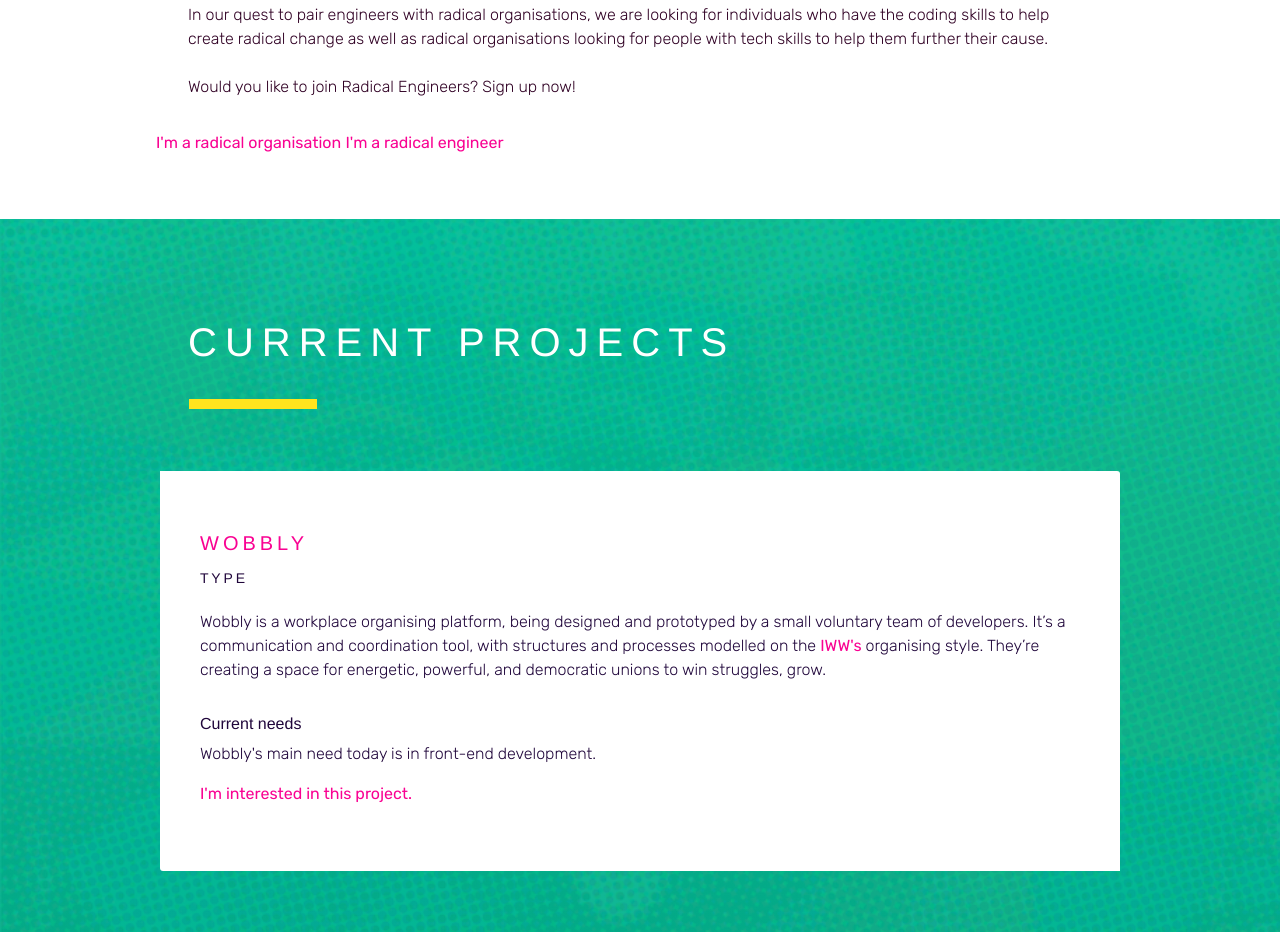
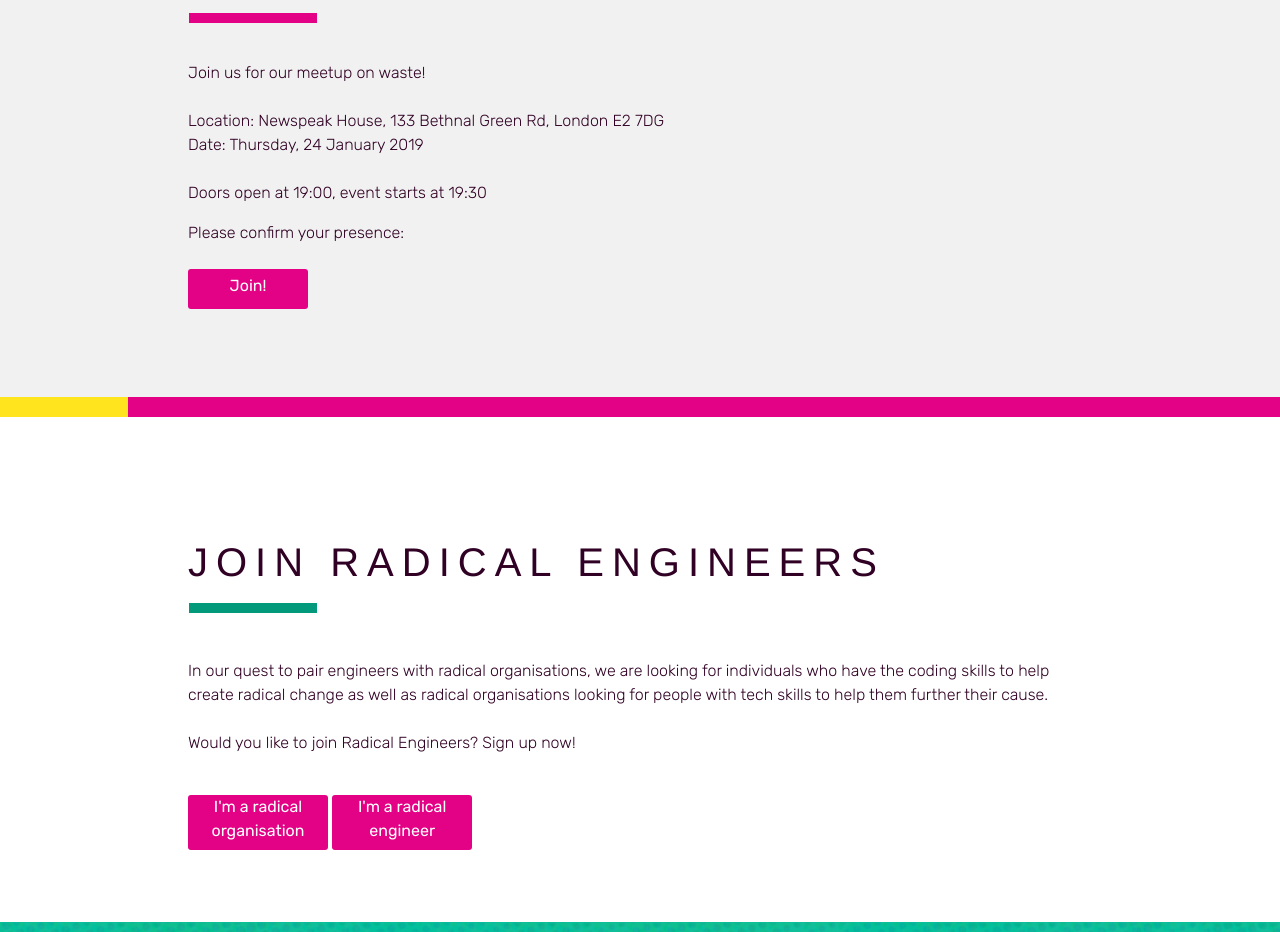
Before and after one commit to radicalengineers/website, a plain HTML site: page current_future_projects.html in a window 1280 px wide. Shown: the part 819-1751 px from the top of the page. Drawn offline with Linux system fonts and the light colour scheme.

Commit message:
updated links, buttons and general information

```diff
--- /dev/null
+++ b/css/button.css
@@ -0,0 +1,45 @@
+/*button2 {
+  background-color: #E30285;
+  height: 40px;
+  width: 120px;
+  border-radius: 3px;
+  border:none;
+  color: white;
+  font-weight: 400;
+}
+
+button2.large {
+  width: 320px;
+}
+
+button2 a {
+  color: white;
+}
+
+button2 a:hover {
+  color: rgba(249, 2, 146, 1.0);
+}*/
+
+.button2 {
+  background-color: #E30285;
+  height: 55px;
+  width: 140px;
+  border-radius: 3px;
+  border:none;
+  color: white;
+  font-weight: 400;
+  text-align: center;
+  display: inline-block;
+}
+
+.button2.large {
+  width: 320px;
+}
+
+.button2 a {
+  color: white;
+}
+
+.button2 a:hover {
+  color: rgba(249, 2, 146, 1.0);
+}
--- a/css/main.css
+++ b/css/main.css
@@ -70,6 +70,7 @@ footer {
 
 .projects  h3 {
 	font-weight: 600;
+  color: black;
 }
 
 .projects  h5 {
@@ -87,7 +88,8 @@ footer {
 }
 
 .projects a {
-	color: rgba(249, 2, 146, 1.0);
+	/*color: rgba(249, 2, 146, 1.0);*/
+  color: ;
 }
 
 
--- a/current_future_projects.html
+++ b/current_future_projects.html
@@ -8,6 +8,7 @@
     <link rel="stylesheet" href="./css/basscss.min.css">
     <link rel="stylesheet" href="./css/basscss.css">
     <link rel="stylesheet" href="./css/main.css">
+    <link rel="stylesheet" href="./css/button.css">
     <meta name="description" content="We build teams of hackers and makers and pair them with radical organisations. We help organisations find technical solutions to specific problems, or assess what technologies and infrastructures may help them be more effective in their endeavours.">
     <meta name="viewport" content="width=device-width">
     <meta property="og:url"                content="http://radicalengineers.com/index.html" />
@@ -28,6 +29,34 @@
     </header>
   </div>
 
+<hr class="haar">
+  <div class="bg-dark">
+    <section id="projects" class="container py4 px4 elem-margin">
+      <div class="clearfix mxn2">
+        <div class="col-11 mx-auto">
+          <h1 class="responsive-h1 caps py2 px3 mb2">Radical Engineers: <br>No Time to Waste</h1>
+          <hr class="haar-p"/>
+            <div class="sm-col sm-col-12 px3 py1">
+              <p class="">Join us for our meetup on waste!
+                <br>
+                <br>
+                Location: Newspeak House, 133 Bethnal Green Rd, London E2 7DG
+                <br>
+                Date: Thursday, 24 January 2019
+                <br>
+                <br>
+                Doors open at 19:00, event starts at 19:30
+                </p>
+                <p>Please confirm your presence:
+                <br>
+                <br>
+                <a target="_blank" href="https://www.eventbrite.co.uk/e/radical-engineers-no-time-to-waste-tickets-54709351142?aff=efbeventtix&fbclid=IwAR17EtKEP6Qwcev1zGGw-fYFVQtFCxszSNpM4h9iYrYeQwaS12AZ5L6lGUQ" class="button">Join!</a></p>
+            </div>
+            </div>
+        </div>
+    </section>
+  </div>
+
   <hr class="haar">
     <div class="bg-column">
       <section id="volunteer" class="container py4 px4 elem-margin">
@@ -40,8 +69,10 @@
                 <br>
               Would you like to join Radical Engineers? Sign up now!
               </p>
-            <a href="www.nu.nl" class="button.large">I'm a radical organisation</a>
-            <a href="www.nu.nl" class="button.large">I'm a radical engineer</a>
+              <div class="sm-col sm-col-12 px3 py1">
+              <a href="https://docs.google.com/forms/d/e/1FAIpQLScF7rzXP4FCbr7JCrcFZgwdPHxZ38UWRF1O8179js9a7Vgypg/viewform?usp=sf_link" class="button2">I'm a radical organisation</a>
+              <a href="https://docs.google.com/forms/d/e/1FAIpQLSePlGlPiIHLSPz4VJjpyFpdvEVS9Ngo56fhD6HFDFY40OZJOw/viewform" class="button2">I'm a radical engineer</a>
+            </div>
           </div>
         </div>
       </section>
@@ -51,21 +82,20 @@
     <section id="projects" class="container py2 px4 elem-margin">
       <div class="clearfix mxn2">
         <div class="col-11 mx-auto">
-          <h1 class="responsive-h1 caps py2 px3 mb2">Current Projects</h1>
-          <hr class="haar-y"/>
+            <h1 class="responsive-h1 caps py2 px3 mb2">Projects</h1>
+            <hr class="haar-y"/>
+          </div>
         </div>
-      </div>
 
         <!--To add an additional project, just copy paste this block and change the text -->
       <div class="clearfix mxn4 py3">
         <div class="col-10 mx-auto">
           <div class="sm-col sm-col-12 py0 projects">
             <h3 class="responsive-h3 caps"><a target="_blank" href="https://notesfrombelow.org/article/an-introduction-to-wobbly">Wobbly</a></h3>
-            <h5 class="responsive-h5 caps">Type</h5>
-              <p class="py2">Wobbly is a workplace organising platform, being designed and prototyped by a small voluntary team of developers. It’s a communication and coordination tool, with structures and processes modelled on the <a href="https://www.iww.org">IWW's </a>organising style. They’re creating a space for energetic, powerful, and democratic unions to win struggles, grow.</p>
+           <!--  <h5 class="responsive-h5 caps">Type</h5> -->
+              <p class="py2">Wobbly is a workplace organising platform, being designed and prototyped by a small voluntary team of developers. It’s a communication and coordination tool, with structures and processes modelled on the IWW's organising style. They’re creating a space for energetic, powerful, and democratic unions to win struggles, grow.</p>
             <h4 class="responsive-h4">Current needs</h4>
               <p>Wobbly's main need today is in front-end development.</p>
-              <a href="www.nu.nl" class="button.large">I'm interested in this project.</a>
           </div>
         </div>
       </div>
@@ -74,11 +104,10 @@
         <div class="col-10 mx-auto">
           <div class="sm-col sm-col-12 py0 projects">
             <h3 class="responsive-h3 caps"><a target="_blank" href="http://excessmaterialsexchange.com">Excess Material Exchange</a></h3>
-            <h5 class="responsive-h5 caps">Type</h5>
+            <!-- <h5 class="responsive-h5 caps">Type</h5> -->
               <p class="py2">The Excess Materials Exchange is a digital facilitated marketplace where companies can exchange any excess materials and products. EME speeds up the transition to a circular economy and turn waste into wealth. </p>
             <h4 class="responsive-h4">Current needs</h4>
-              <p>EME's is looking for everything, from designers to engineers.</p>
-              <a href="www.nu.nl" class="button.large">I'm interested in this project.</a>
+              <p>EME is looking for everything, from designers to engineers.</p>
           </div>
         </div>
       </div>
@@ -87,11 +116,10 @@
         <div class="col-10 mx-auto">
           <div class="sm-col sm-col-12 py0 projects">
             <h3 class="responsive-h3 caps"><a target="_blank" href="https://www.missingmaps.org/">Missing Maps</a></h3>
-            <h5 class="responsive-h5 caps">Type</h5>
+            <!-- <h5 class="responsive-h5 caps">Type</h5> -->
             <p class="py2">Missing Maps' mission is to put the world's vulnerable people on the map. Each year, disasters around the world kill nearly 100,000 and affect or displace 200 million people. Many of the places where these disasters occur are literally 'missing' from any map and first responders lack the information to make valuable decisions regarding relief efforts. Missing Maps is an open, collaborative project in which you can help to map areas where humanitarian organisations are trying to meet the needs of vulnerable people.</p>
             <h4 class="responsive-h4">Current needs</h4>
               <p>Missing Maps is looking for more people who can code satellite images into maps.</p>
-              <a href="www.nu.nl" class="button.large">I'm interested in this project.</a>
           </div>
         </div>
       </div>
@@ -100,11 +128,10 @@
         <div class="col-10 mx-auto">
           <div class="sm-col sm-col-12 py0 projects">
             <h3 class="responsive-h3 caps"><a target="_blank" href="https://www.timepeaceapp.org/">TimePeace</a></h3>
-            <h5 class="responsive-h5 caps">Type</h5>
+            <!-- <h5 class="responsive-h5 caps">Type</h5> -->
             <p class="py2">TimePeace looks to connect refugees and asylum seekers with the local population. For many refugees, arriving at their adoptive country is just the first step. They must then build a life from scratch. At TimePeace we see an opportunity to tackle problems of social integration while enriching society. We are building a mobile app, which will connect refugees / asylum seekers and locals, to meet and share for free their skills, passions and interests. This is much more than just an app - TimePeace embodies a movement that strives towards an integrated, diverse society.</p>
             <h4 class="responsive-h4">Current needs</h4>
               <p>TimePeace is looking for people with mobile app development skills.</p>
-              <a href="www.nu.nl" class="button.large">I'm interested in this project.</a>
           </div>
         </div>
       </div>
@@ -113,11 +140,10 @@
         <div class="col-10 mx-auto">
           <div class="sm-col sm-col-12 py0 projects">
             <h3 class="responsive-h3 caps"><a target="_blank" href="https://www.missingmaps.org/">Newspeak House</a></h3>
-            <h5 class="responsive-h5 caps">Type</h5>
+            <!-- <h5 class="responsive-h5 caps">Type</h5> -->
             <p class="py2">Newspeak House is an independent residential college founded in 2015 to study, nurture and inspire emerging communities of practice across UK public sector and civil society</p>
             <h4 class="responsive-h4">Current needs</h4>
               <p>Newspeak House is looking for Ruby and front-end developers to maintain emailing and RSS services.</p>
-              <a href="www.nu.nl" class="button.large">I'm interested in this project.</a>
             </div>
         </div>
       </div>
@@ -256,11 +282,7 @@
                 <p>Just want to stay in touch? <a target="_blank" href="http://eepurl.com/dCejKD">Sign up for our newsletter!</a></p>
             </div>
             <div class="sm-col sm-col-12 px3 py1">
-               <button>
-                <a target="_blank" href="https://docs.google.com/forms/d/e/1FAIpQLSePlGlPiIHLSPz4VJjpyFpdvEVS9Ngo56fhD6HFDFY40OZJOw/viewform">Join!</a>
-                </button>
-
-               <a href="www.nu.nl" class="button">Join!</a>
+               <a href="https://docs.google.com/forms/d/e/1FAIpQLSePlGlPiIHLSPz4VJjpyFpdvEVS9Ngo56fhD6HFDFY40OZJOw/viewform" class="button">Join!</a>
 
             </div>
         </div>
```
Also changed, not shown: index.html (+4 -9 lines).
